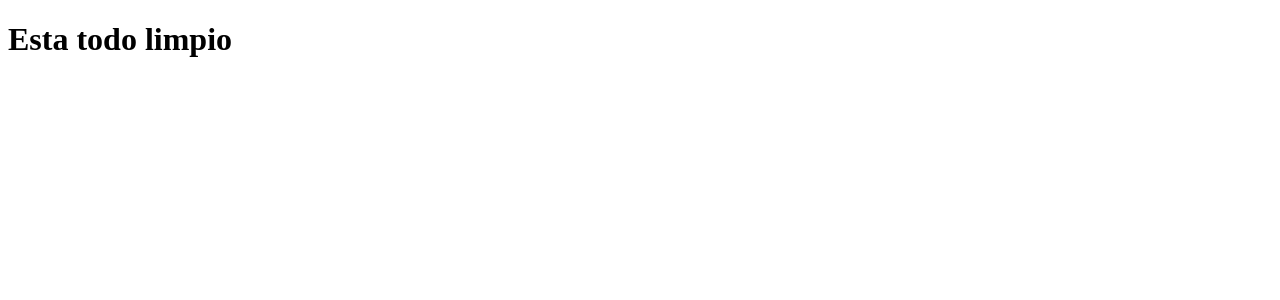
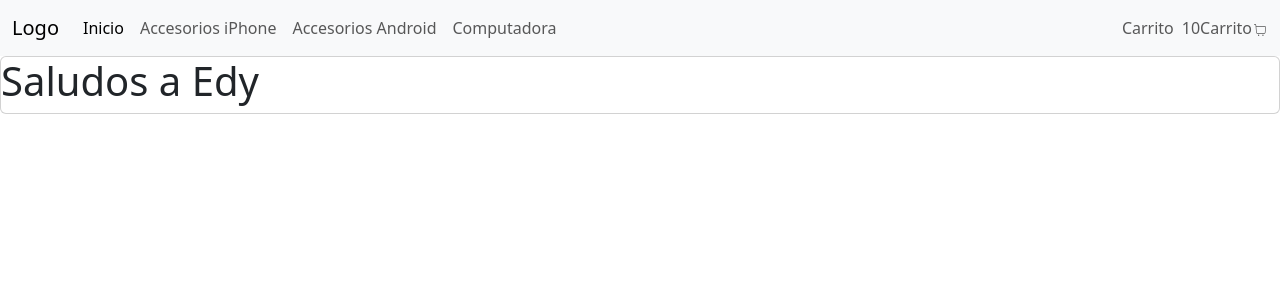
Before and after one commit to EdwinMtzL/ecommerce, a React (Vite) app: page / in a window 1280 px wide. Shown: the top 300 px of the page. Built offline with nearby package versions, Linux system fonts and the light colour scheme.

Commit message:
PreEntrega1-MartinezLeon

```diff
--- a/package.json
+++ b/package.json
@@ -10,8 +10,11 @@
     "preview": "vite preview"
   },
   "dependencies": {
+    "@react-icons/all-files": "^4.1.0",
+    "bootstrap": "^5.3.2",
     "react": "^18.2.0",
-    "react-dom": "^18.2.0"
+    "react-dom": "^18.2.0",
+    "react-icons": "^5.0.1"
   },
   "devDependencies": {
     "@types/react": "^18.2.43",
--- a/src/App.jsx
+++ b/src/App.jsx
@@ -1,8 +1,29 @@
+import { useState } from "react"
+import Counter from "./components/common/Counter"
+import Navbar from "./components/layout/Navbar"
+import ItemListContainer from "./components/pages/ItemListContainer"
+import 'bootstrap';
+import * as bootstrap from 'bootstrap';
+import 'bootstrap/dist/css/bootstrap.min.css';
+
+
 const App= ()=> {
+
+ const [darkMode, setDarkMode] = useState(false);
+
+ const cambiarModo = () => {
+  setDarkMode( !darkMode )
+ }
+
+ console.log(darkMode);
+
   return (
     <>
       <div>
-        <h1>Esta todo limpio</h1>
+        {/* <button onClick={cambiarModo}>De modo claro a modo oscuro</button> */}
+        <Navbar />
+        <ItemListContainer  saludo={"Edy"} />
+        <Counter/>
       </div>
     </>
   )
--- /dev/null
+++ b/src/components/common/CartWidget.jsx
@@ -0,0 +1,12 @@
+import { CiShoppingCart } from "react-icons/ci";
+
+
+export const CartWidget = () => {
+  return (
+    <div>
+    <span>10</span>
+    <span>Carrito</span>
+    <CiShoppingCart />
+  </div>
+  )
+}
--- /dev/null
+++ b/src/components/common/Counter.jsx
@@ -0,0 +1,26 @@
+import React, { useState } from 'react'
+
+const Counter =()=> {
+
+const [ counter, setCounter ] = useState(0);  //[Variable, funcion]
+//console.log(X[0]); //[Variable, funcion]
+
+const sumar = ()=>{
+    setCounter( counter + 1 )
+}
+
+const resta = ()=>{
+    setCounter( counter - 1 )
+}
+
+
+  return (
+    <div>
+        {/* <button onClick={sumar}>Sumar</button>
+        <h4>{counter}</h4>
+        <button onClick={resta}>Restar</button> */}
+    </div>
+  )
+}
+
+export default Counter
--- /dev/null
+++ b/src/components/common/ProductCard.jsx
@@ -0,0 +1,13 @@
+
+export default function ProductCard( {titulo, desc, precio} ) {
+
+    // const {title, description, price} = prop;
+
+return (
+    <div>
+        <h4> {titulo} </h4>
+        <h3> {desc} </h3>
+        <h3> {precio} </h3>
+    </div>
+  )
+}
--- /dev/null
+++ b/src/components/layout/Navbar.jsx
@@ -0,0 +1,38 @@
+// import { FaMugSaucer } from "react-icons/fa6";
+
+import { CartWidget } from "../common/CartWidget";
+
+
+
+export default function Navbar() {
+  return (
+<nav className="navbar navbar-expand-lg navbar-light bg-light">
+  <div className="container-fluid">
+    <a className="navbar-brand" href="#">Logo</a>
+    <button className="navbar-toggler" type="button" data-bs-toggle="collapse" data-bs-target="#navbarText" aria-controls="navbarText" aria-expanded="false" aria-label="Toggle navigation">
+      <span className="navbar-toggler-icon"></span>
+    </button>
+    <div className="collapse navbar-collapse" id="navbarText">
+      <ul className="navbar-nav me-auto mb-2 mb-lg-0">
+        <li className="nav-item">
+          <a className="nav-link active" aria-current="page" href="#">Inicio</a>
+        </li>
+        <li className="nav-item">
+          <a className="nav-link" href="#">Accesorios iPhone</a>
+        </li>
+        <li className="nav-item">
+          <a className="nav-link" href="#">Accesorios Android</a>
+        </li>
+        <li className="nav-item">
+          <a className="nav-link" href="#">Computadora</a>
+        </li>
+      </ul>
+      <div className="navbar-text d-flex">
+        <span className="me-2">Carrito</span>
+        <CartWidget/>
+      </div>
+    </div>
+  </div>
+</nav>
+  )
+}
--- /dev/null
+++ b/src/components/pages/ItemListContainer.jsx
@@ -0,0 +1,18 @@
+import ProductCard from "../common/ProductCard"
+import 'bootstrap';
+
+const ItemListContainer =({saludo}) => {
+  return (
+    <div className="card">
+        {/* <ProductCard titulo={"nike"} desc={"Zapatillas"} price={"4.99"}  />
+        <ProductCard titulo={"adidas"} desc={"Zapatillas"} price={"14.99"}  />
+        <ProductCard titulo={"pumas"} desc={"Zapatillas"} price={"24.99"}  />
+        <ProductCard titulo={"reebook"} desc={"Zapatillas"} price={"34.99"}  /> */}
+
+        <h1>Saludos a {saludo}</h1>
+
+    </div>
+  )
+}
+
+export default ItemListContainer
```
Also changed, not shown: 1 other file (tests, documents, lock files or other folders).
